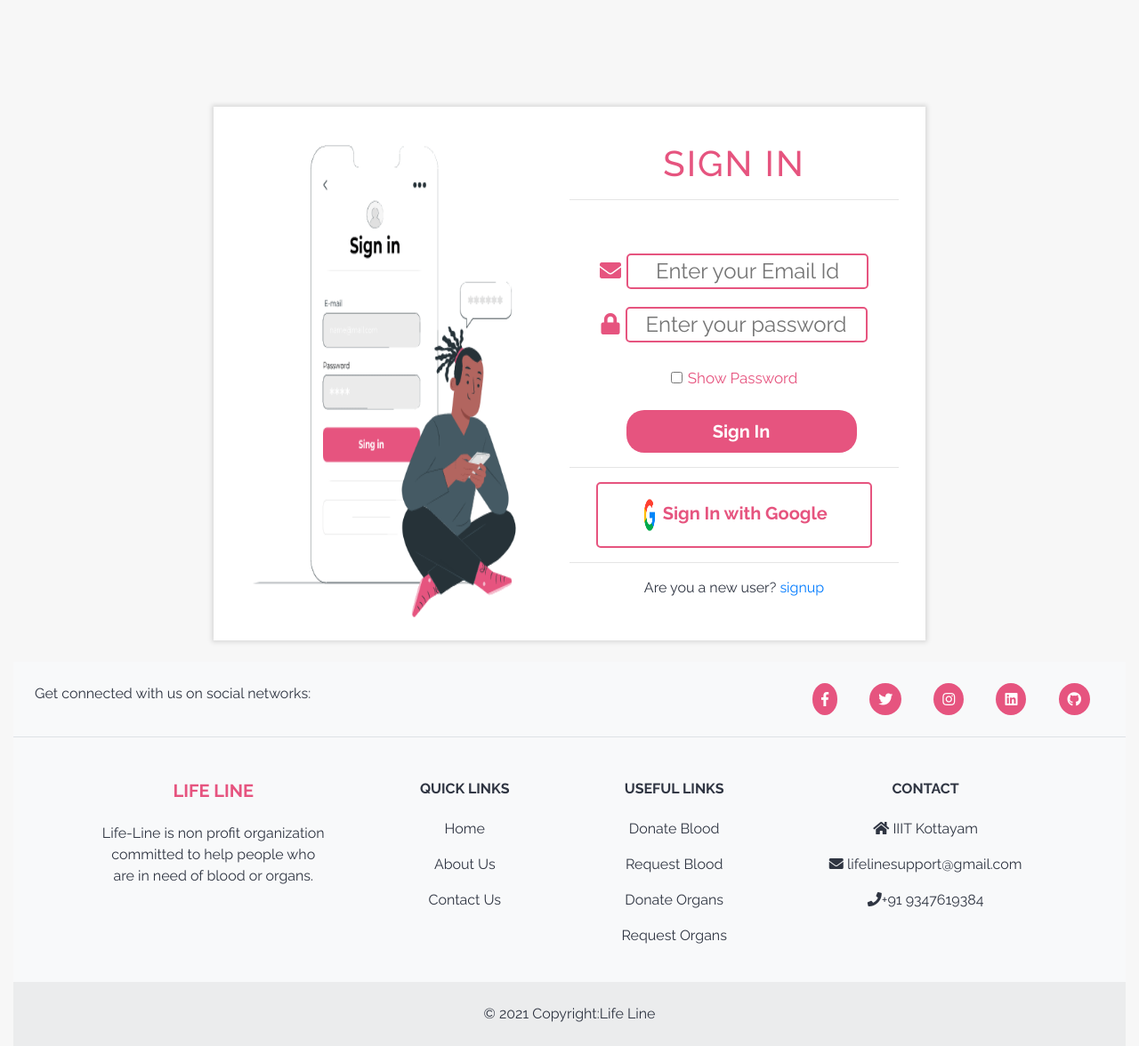
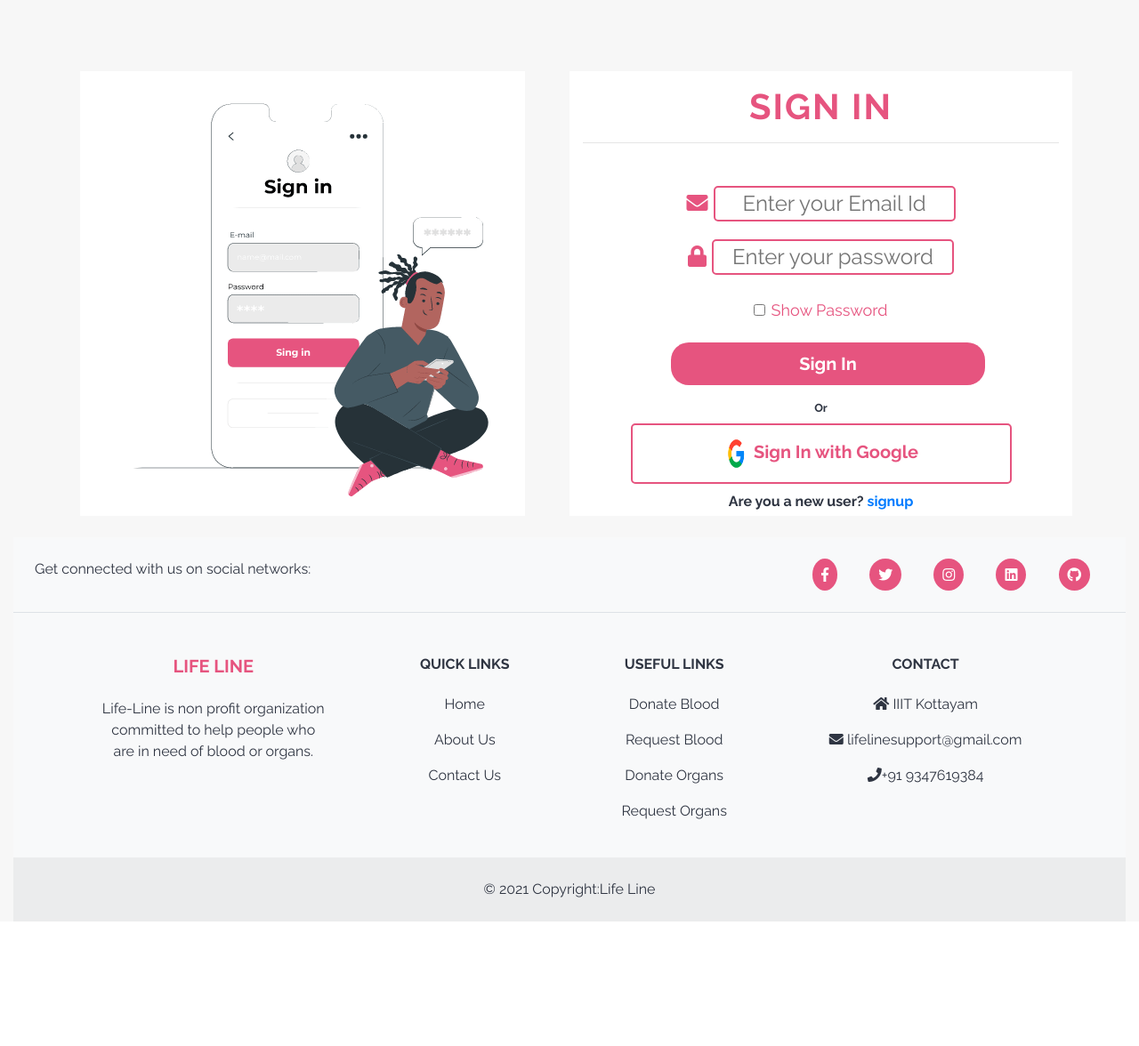
Before and after one commit to Life-line-iiitk/life-line, a PHP site: page /sign_in.html in a window 1280 px wide. Shown: the whole page at 89% size. After the commit the page ends 1036 px from the top, so only its background shows below. Run offline with PHP 8.4, Linux system fonts and the light colour scheme.

Commit message:
Updates to sign in form

```diff
--- a/assets/styles/sign_in_styles.css
+++ b/assets/styles/sign_in_styles.css
@@ -40,36 +40,30 @@
     position: relative;
 }
 
-.sub_container .login_form .title h1{
+.title h1{
     color: var(--red);
     text-align: center;
     text-transform: uppercase;
     letter-spacing: 2px;
+    font-weight:bold
 }
 
-.login_form .input{
+.input{
     margin: 20px auto;
     width: 100%;
     font-size: 24px;
     text-align: center;
 }
 
-.login_form .input input{
+.input input{
     border: 2px solid var(--red);
     border-radius: 5px;
     text-align: center;
 }
 
-/* .login_form .btn button{
-    font-size: 22px;
-    padding: 3px;
-    color: white;
-    background-color: var(--red);
-    border: none;
-    border-radius: 3px;;
-} */
 
 .glg button{
+    width: 80%;
     background-color: white;
     padding: 7px 30px;
     font-weight: bold;
@@ -109,7 +103,7 @@
     border-radius: 20px;
     color: var(--white);
     font-weight: bold;
-    width: 70%;
+    width:70%
 }
 
 .btn-lg:hover
@@ -139,18 +133,13 @@
 }
 
 
-@media screen and (max-width: 768px){
-
-    .sub_container .login_form{
-        width: 100%;
-        height: 100%;
-        text-align: center;
-        padding: 30px 20px 0;
-        position: relative;
+@media only screen and (max-width:768px) {
+    .mobile
+    {
+        display: none;
     }
 
-    .sub_container .login_img{
-        display: none;
-        text-align: center;
+    .glg button {
+        width:100%
     }
 }
--- a/sign_in.html
+++ b/sign_in.html
@@ -34,42 +34,50 @@
 
 <body class="bg">
     <div class="container-fluid">
-        <div class="sub_container">
-            <div class="login_img">
-                <img src="./assets/images/signin.gif" alt="login image">
+        <div class="container" style="margin-top:5rem;">
+            <div class="row">
+                <div class="col-md-6 mobile">
+                    <img src="./assets/images/signin.gif" class="img-fluid" alt="login image">
                 </div>
-            <div class="login_form">
-                <div class="title">
+                <div class="col-md-6" style="background-color: white;">
+                    <div class="title mt-3">
                         <h1>Sign In</h1>
                     </div>
                     <hr>
-                <br>
-                <form action="" method="post">
+
+                    <form class="mt-5" action="" method="post">
                         <div class="input">
                             <i class="fa fa-envelope" style="color: var(--red);"></i>
                             <input type="email" id="email" name="email" placeholder="Enter your Email Id">
                         </div>
-                    <div class="input">
+                        <div class="input mt-2">
                             <i class="fa fa-lock" style="color: var(--red);"></i>
                             <input type="password" name="password" id="password" placeholder="Enter your password">
                         </div>
                         <div class="input">
-                        <input type="checkbox" onclick="Toggle()"> <span style="color: var(--red);font-family:'Raleway', sans-serif;font-size: 17px;text-align: left;" >Show Password</span>
+                            <input type="checkbox" onclick="Toggle()"> <span
+                                style="color: var(--red);font-family:'Raleway', sans-serif;font-size: 18px;text-align: left;">Show
+                                Password</span>
                         </div>
 
-                    <div>
+                        <div class="col text-center">
                             <button class="btn btn-lg ml-3" type="submit">Sign In</button>
                         </div>
                     </form>
-                    <hr>
-                    <div class="glg">
-                        <!--<button style="background-color: cornflowerblue;color: white;font-weight: bold;font-size: 15px;border: none; border-radius: 5px ;padding: 10px 10px;">login with <span><img src="./assets/images/google.jpg" alt="" width="5%" height="5%"></span> </button>-->
-                        <button><span><img src="./assets/images/google.jpg" alt="" width="8%" height="10%"></span> Sign In with Google </button>
+
+                    <div class="glg mt-3 text-center">
+                        <small><b>Or</b></small>
+                        <br>
+                        <button class="mt-2"><span><img src="./assets/images/google.jpg" alt="" width="8%"
+                                    height="10%"></span> Sign
+                            In
+                            with Google </button>
                     </div>
-                    <hr>
-                    <!--<i class="fab fa-google"></i>-->
-                    <p>Are you a new user? <a href="register.html">signup</a> </p>
 
+                    <p class="text-center mt-2" style="font-weight: 510;">Are you a new user? <a
+                            href="register.html">signup</a> </p>
+
+                </div>
             </div>
         </div>
 
```
Lines whose indentation alone changed are shown as unchanged.
